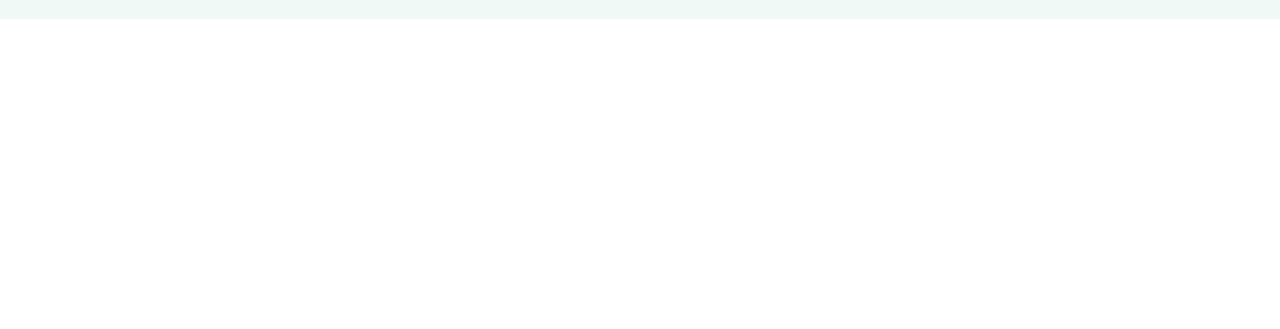
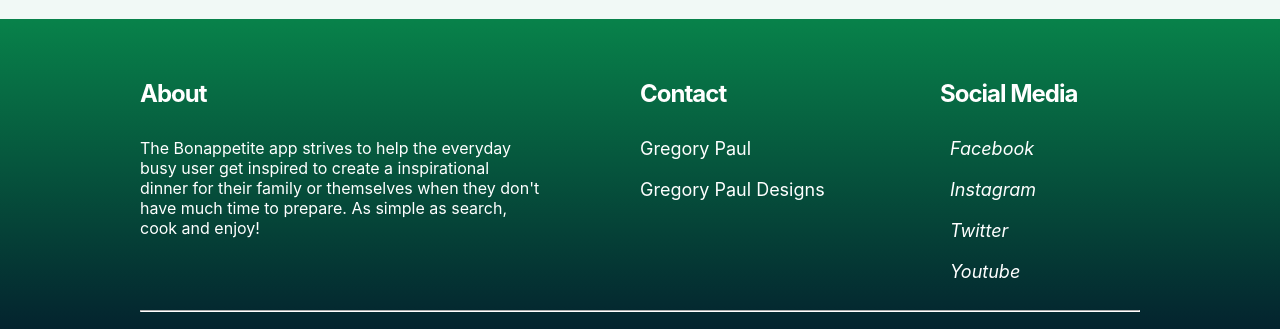
Before and after one commit to gregorypaul/bon-appetite, a React (Create React App) app: page /recipe/1 in a window 1280 px wide. Shown: the part 623-952 px from the top of the page. Before the commit the page ends 850 px from the top, so only its background shows below. Built offline with nearby package versions, Linux system fonts and the light colour scheme; no server answers.

Commit message:
add footer to recipe pages

```diff
--- a/src/pages/Home.js
+++ b/src/pages/Home.js
@@ -4,9 +4,9 @@
 import { motion } from "framer-motion";
 import styled from 'styled-components';
 import Category from "../components/Category";
-// import Search from "../components/Search";
 import Wave from "../components/Wave";
 import Footer from '../components/Footer';
+
 const Home = () => {
     return (
         <motion.div
--- a/src/pages/Recipe.js
+++ b/src/pages/Recipe.js
@@ -2,6 +2,7 @@
 import styled from "styled-components";
 import { useParams } from 'react-router-dom';
 import React from 'react';
+import Footer from '../components/Footer';
 
 const Recipe = () => {
 
@@ -47,6 +48,7 @@
                     </div>
                 </Info>
             </DetailWrapper>
+            <Footer />
         </div>
     )
 }
```
